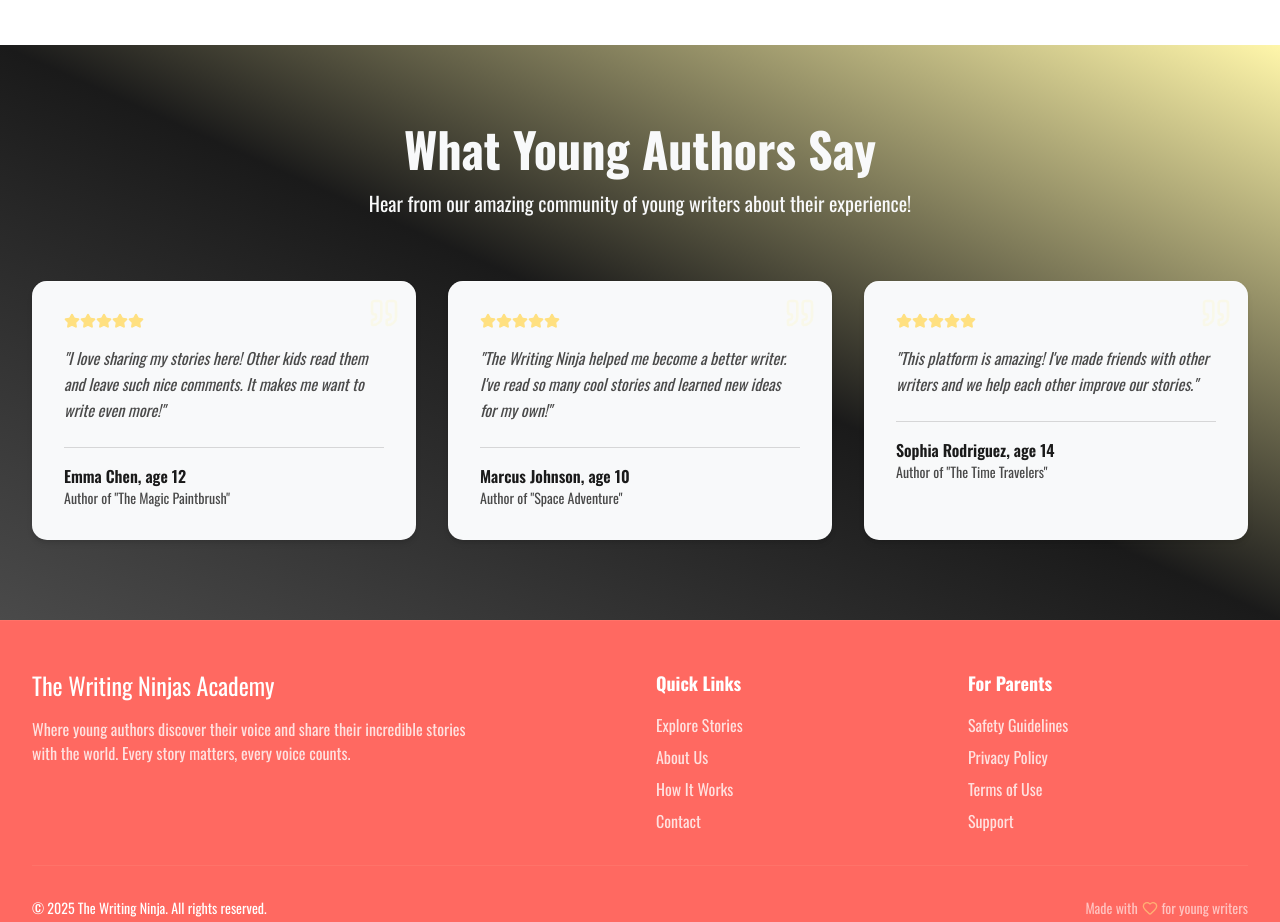
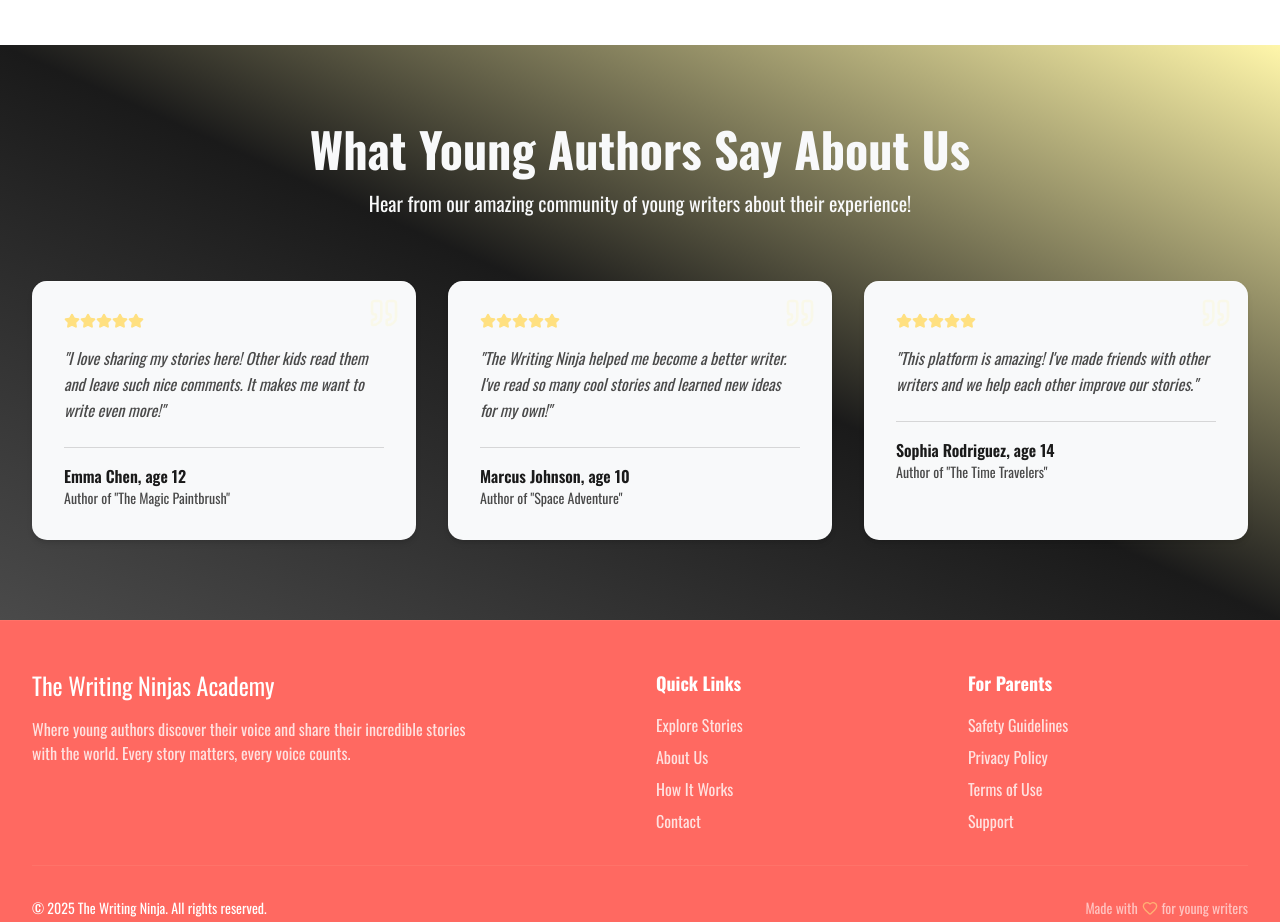
Before and after one commit to deekhaled7-bit/Writing-Ninja-Academy, a Next.js app: page / in a window 1280 px wide. Shown: the part 5080-6002 px from the top of the page. Built offline with nearby package versions, Linux system fonts and the light colour scheme.

Commit message:
testvercela

```diff
--- a/components/home/testimonials-section.tsx
+++ b/components/home/testimonials-section.tsx
@@ -42,7 +42,7 @@ export default function TestimonialsSection() {
           className="text-center mb-16"
         >
           <h2 className="font-oswald text-4xl sm:text-5xl text-ninja-light-gray mb-4">
-            What Young Authors Say
+            What Young Authors Say About Us
           </h2>
           <p className="text-xl text-ninja-light-gray max-w-3xl mx-auto">
             Hear from our amazing community of young writers about their
```
